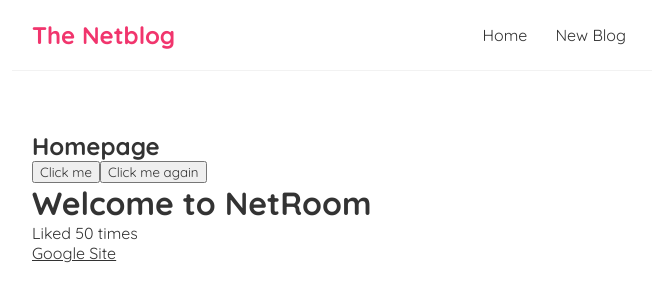
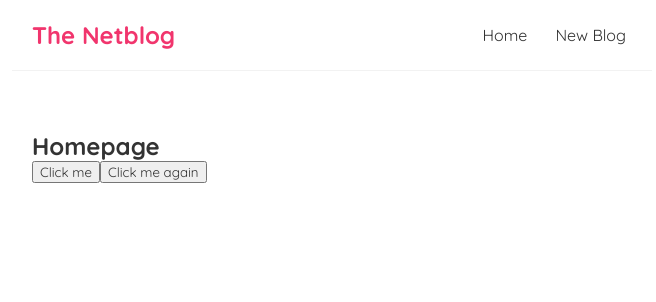
Before and after one commit to anirudhjois/COMPSCI-790-Test, a JavaScript app: page / in a window 1280 px wide. Shown: the top 302 px of the page, without its empty margins (308-964 px from the left). Built offline with nearby package versions, Linux system fonts and the light colour scheme; the HTML template or start-up script is replaced by a standard one.

Commit message:
Cleaning up App.js and removing unwanted code

```diff
--- a/src/App.js
+++ b/src/App.js
@@ -3,26 +3,12 @@
 
 function App() {
   const title = 'Welcome to NetRoom';
-  const likes = 50;
-  const link = 'http://www.google.com';
 
   return (
     <div className="App">
       <Navbar />
       <div className="content">
         <Home />
-
-        <h1>{ title }</h1>
-        <p>Liked { likes } times</p>
-
-        {/* <p>{ person }</p> */}
-
-        {/* <p>{ 10 }</p>
-        <p>{ "hello, ninjas" }</p>
-        <p>{ [1,2,3,4,5] }</p>
-        <p>{ Math.random() * 10 }</p> */}
-
-        <a href={link}>Google Site</a>
       </div>
     </div>
   );
```
